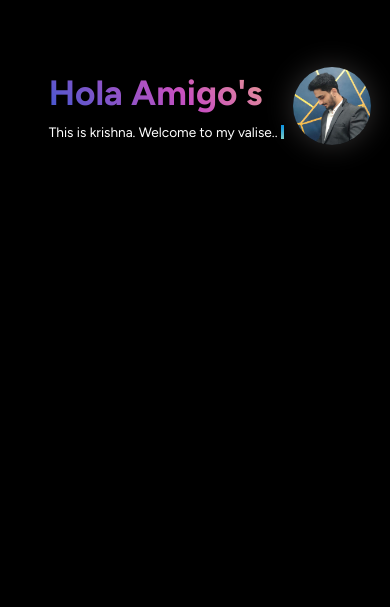
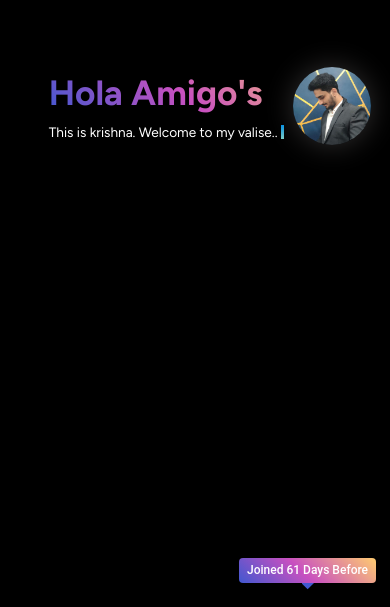
Before and after one commit to koundinyapidaparthy2/portfolio, a React (Create React App) app: page / in a window 390 px wide. Shown: the part 316-923 px from the top of the page. Before the commit the page ends 844 px from the top, so only its background shows below. Built offline with nearby package versions, Linux system fonts and the light colour scheme.

Commit message:
Updated Mobile scroll issue

```diff
--- a/src/Components/Welcome.jsx
+++ b/src/Components/Welcome.jsx
@@ -1741,7 +1741,7 @@ const Welcome = () => {
                       }}
                       open={
                         eventInnerWidth < 800 &&
-                        mainAnimations.aboutFewMoreVisibility.opacity > 0.6
+                        mainAnimations.projects.opacity === 0
                           ? true
                           : undefined
                       }
```
